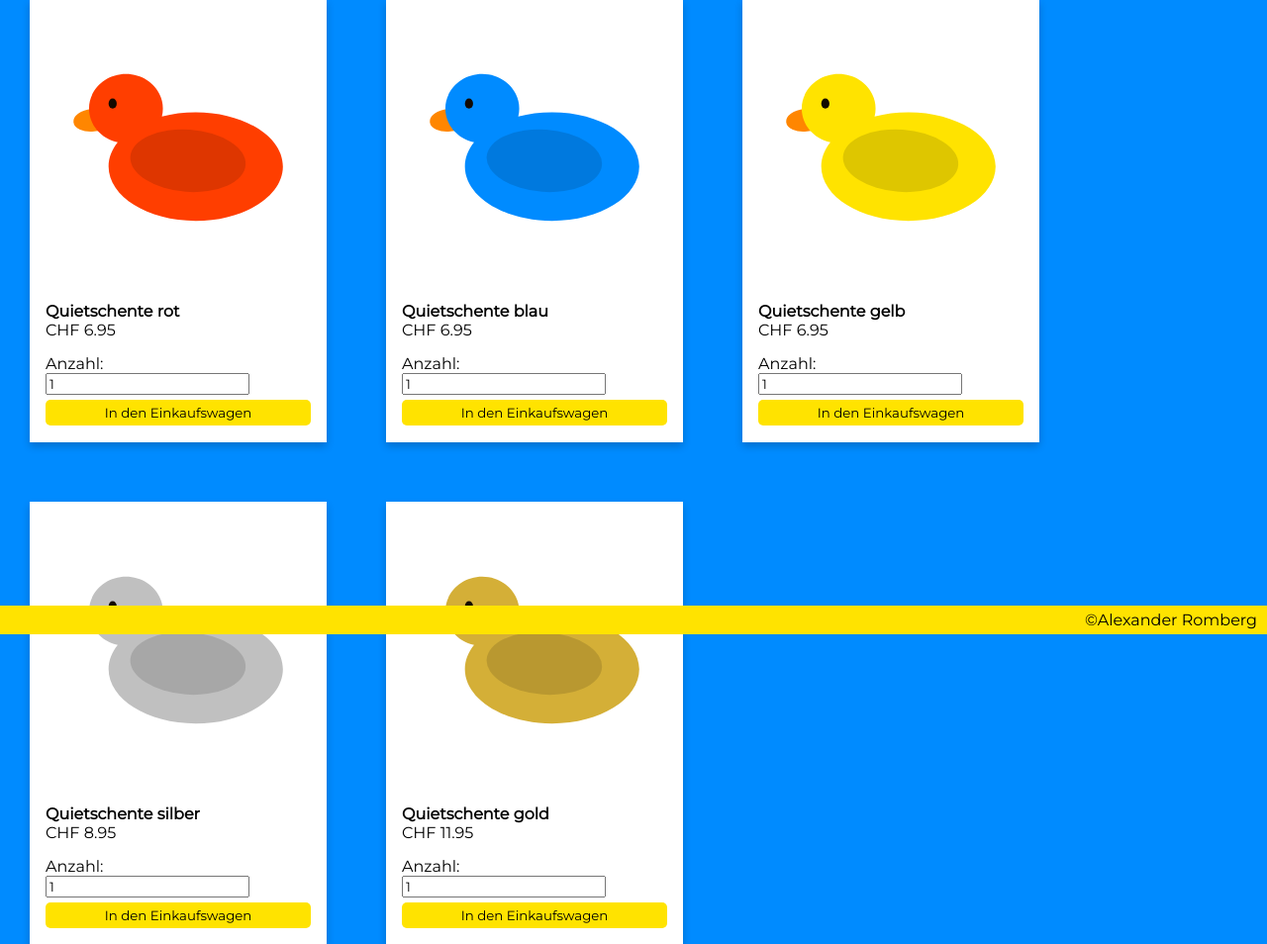
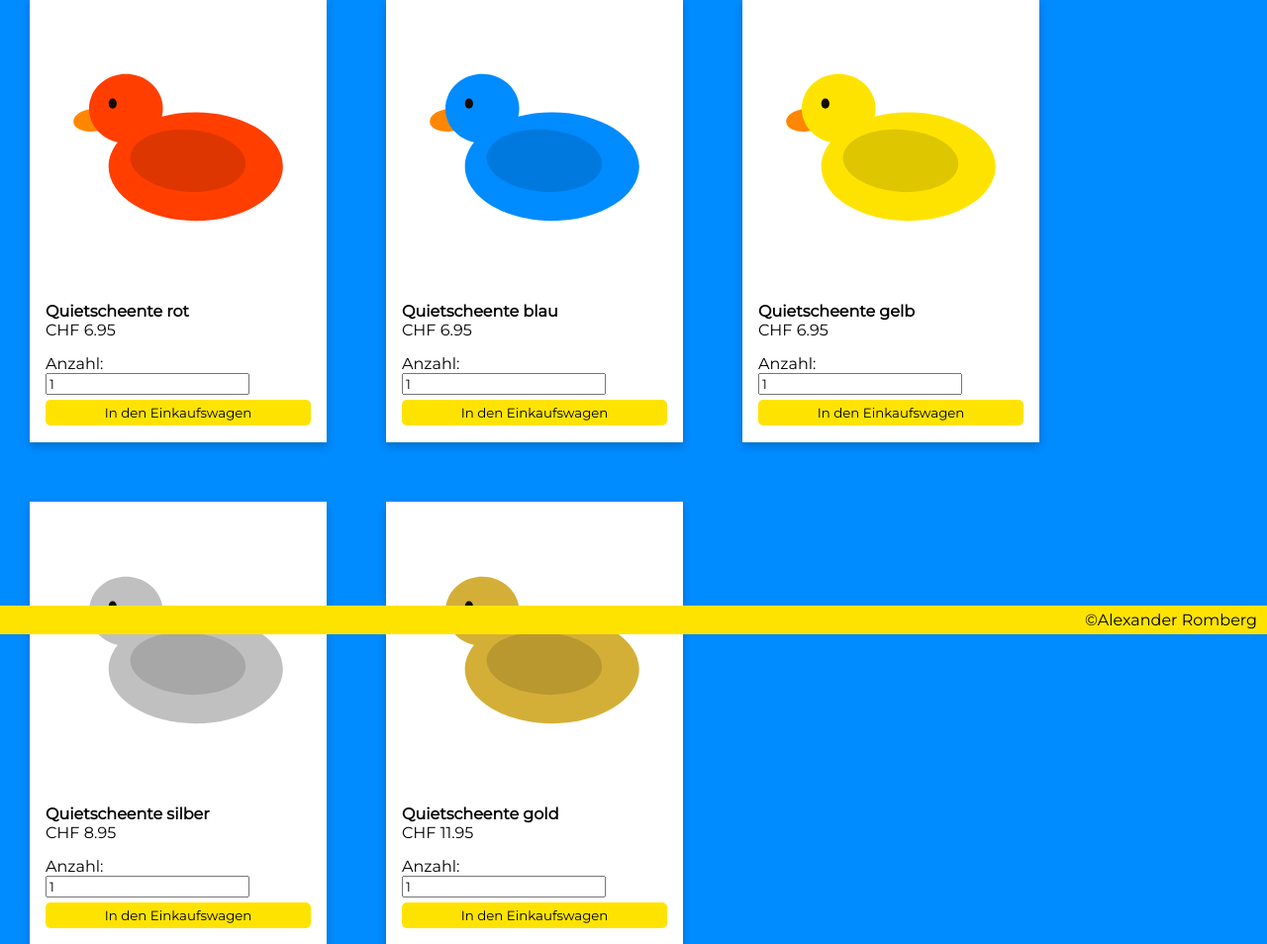
Before and after one commit to AlexRomberg/Quitsch, a PHP site: page /shop.php in a window 1280 px wide. Shown: the part 159-1113 px from the top of the page at 99% size. Run offline with PHP 8.4, Linux system fonts and the light colour scheme.

Commit message:
Final changes

```diff
--- a/cart.php
+++ b/cart.php
@@ -64,7 +64,7 @@
         removeClicked();
     ?>
 
-    <header>
+    <header href="index.php">
         <h1>Quietscheentenshop</h1>
     </header>
     <nav>
--- a/cassa.php
+++ b/cassa.php
@@ -25,6 +25,9 @@
     <?php
         session_start();
 
+        session_unset();
+        session_destroy();
+
         if (!isset($_SESSION['values'])) {
             $_SESSION['values'] = array('red' => 0, 'blue'=> 0, 'yellow'=> 0, 'silver'=> 0, 'gold' => 0);
         }
@@ -37,7 +40,7 @@
             return $count;
         }
     ?>
-    <header>
+    <header href="index.php">
         <h1>Quietscheentenshop</h1>
     </header>
     <nav>
--- a/index.php
+++ b/index.php
@@ -36,7 +36,7 @@
         }
     ?>
 
-    <header>
+    <header href="index.php">
         <h1>Quietscheentenshop</h1>
     </header>
     <nav>
--- a/shop.php
+++ b/shop.php
@@ -64,7 +64,7 @@
 
     ?>
 
-    <header>
+    <header href="index.php">
         <h1>Quietscheentenshop</h1>
     </header>
     <nav>
@@ -92,7 +92,7 @@
                     </g>
                 </svg>
                 <div class="card-text">
-                    <h4><b>Quietschente rot</b></h4>
+                    <h4><b>Quietscheente rot</b></h4>
                     <p>CHF 6.95</p>
                     <form action="shop.php">
                         <label for="quantRed">Anzahl:</label>
@@ -117,7 +117,7 @@
                     </g>
                 </svg>
                 <div class="card-text">
-                    <h4><b>Quietschente blau</b></h4>
+                    <h4><b>Quietscheente blau</b></h4>
                     <p>CHF 6.95</p>
                     <form action="shop.php">
                         <label for="quantBlue">Anzahl:</label>
@@ -142,7 +142,7 @@
                     </g>
                 </svg>
                 <div class="card-text">
-                    <h4><b>Quietschente gelb</b></h4>
+                    <h4><b>Quietscheente gelb</b></h4>
                     <p>CHF 6.95</p>
                     <form action="shop.php">
                         <label for="quantYellow">Anzahl:</label>
@@ -167,7 +167,7 @@
                     </g>
                 </svg>
                 <div class="card-text">
-                    <h4><b>Quietschente silber</b></h4>
+                    <h4><b>Quietscheente silber</b></h4>
                     <p>CHF 8.95</p>
                     <form action="shop.php">
                         <label for="quantSilver">Anzahl:</label>
@@ -192,7 +192,7 @@
                     </g>
                 </svg>
                 <div class="card-text">
-                    <h4><b>Quietschente gold</b></h4>
+                    <h4><b>Quietscheente gold</b></h4>
                     <p>CHF 11.95</p>
                     <form action="shop.php">
                         <label for="quantGold">Anzahl:</label>
```
